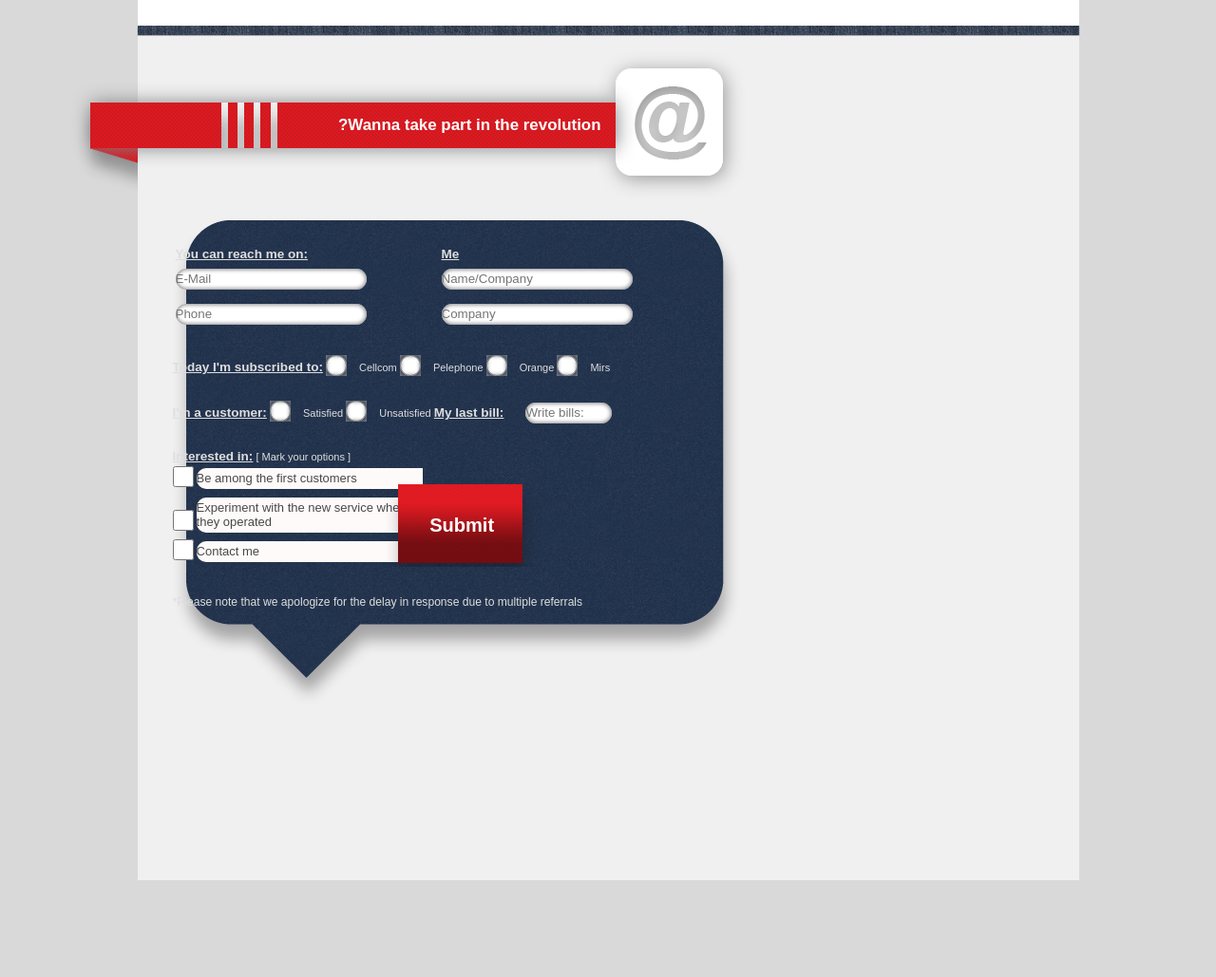
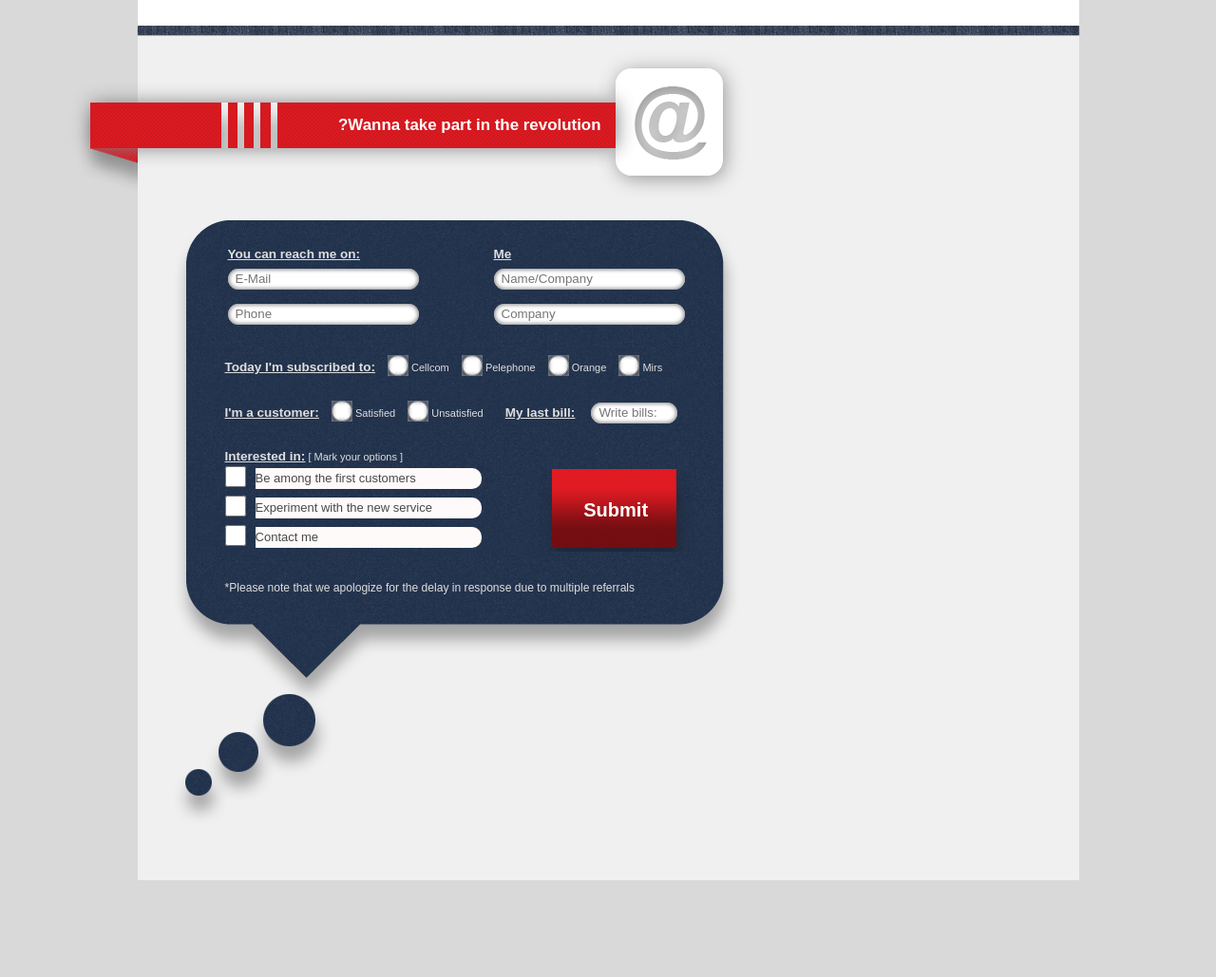
Before and after one commit to LigalLevy/Golan-Telecom, a PHP site: page /en-index.html in a window 1280 px wide. Shown: the part 4240-5269 px from the top of the page at 95% size. Run offline with PHP 8.4, Linux system fonts and the light colour scheme.

Commit message:
Fixing English form

```diff
--- a/en-index.html
+++ b/en-index.html
@@ -16,7 +16,7 @@
             <a class="lang" href="index.html"><b>עברית</b></a>
         </header>
         <section id="golan-telecom-top">
-            <h1>Golan Telecom, a new player in the cellular world</h1>
+            <h1>Golan Telecom,new player in the cellular world</h1>
             <span class="side-line"></span>
             <span class="title-icon"></span>
             <article>
@@ -565,7 +565,7 @@
                             <label>Be among the first customers</label>
                             <br>
                             <input type="checkbox" name="interests[]" value="try-services">
-                            <label>Experiment with the new service when they operated</label>
+                            <label>Experiment with the new service</label>
                             <br>
                             <input type="checkbox" name="interests[]" value="contact-me">
                             <label>Contact me</label>
--- a/includes/style.css
+++ b/includes/style.css
@@ -138,6 +138,42 @@ ul {
 
     #en-version nav ul li a {
         font-size: 0.99em;
+    }
+
+    #en-version form {
+        padding: 28px 0px 0px 55px;
+    }
+
+    #en-version #form-back > span {
+        left: 0;
+    }
+
+    #en-version input[type=text], #en-version input[type=email], #en-version input[type=tel] {
+        padding: 3.5px 0px 3.5px 8px;
+    }
+
+    #en-version input[type=radio] {
+        margin: 0 0 0 10px;
+    }
+
+    #en-version form section:nth-child(7) > span:nth-child(4) {
+        margin-left: 20px;
+        margin-right: 0;
+    }
+
+    #en-version form section:nth-child(7) > input:nth-child(5) {
+        margin-right: 0;
+        margin-left: 14px;
+    }
+
+    #en-version form section:nth-child(8) label {
+        border-radius: 0px 10px 10px 0px;
+        margin: 4.5px 0px 4.5px 7px;
+    }
+
+    #en-version input[type=submit] {
+        bottom: 31px;
+        right: -57px;
     }
 
     .selected-nav {
```
